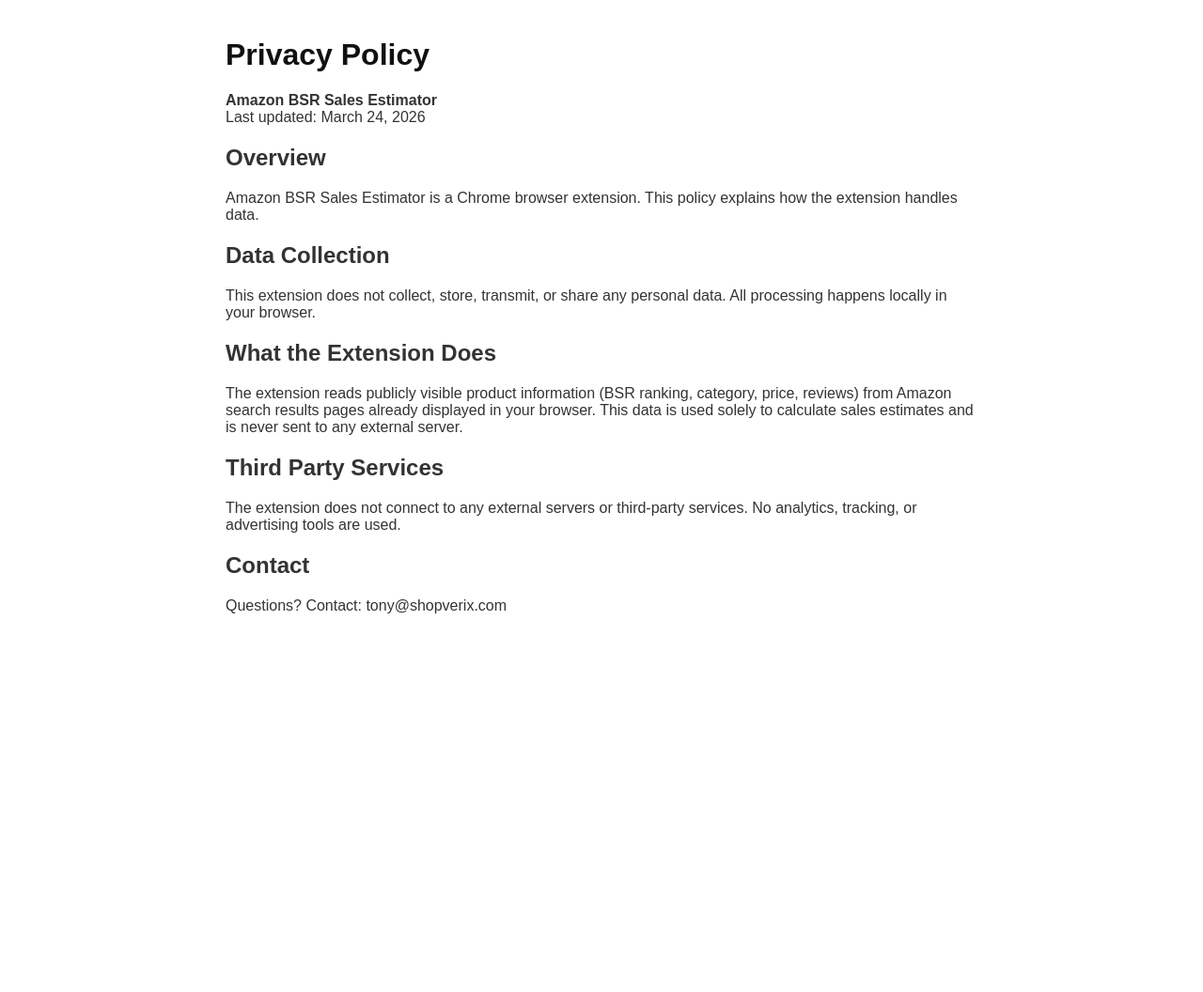
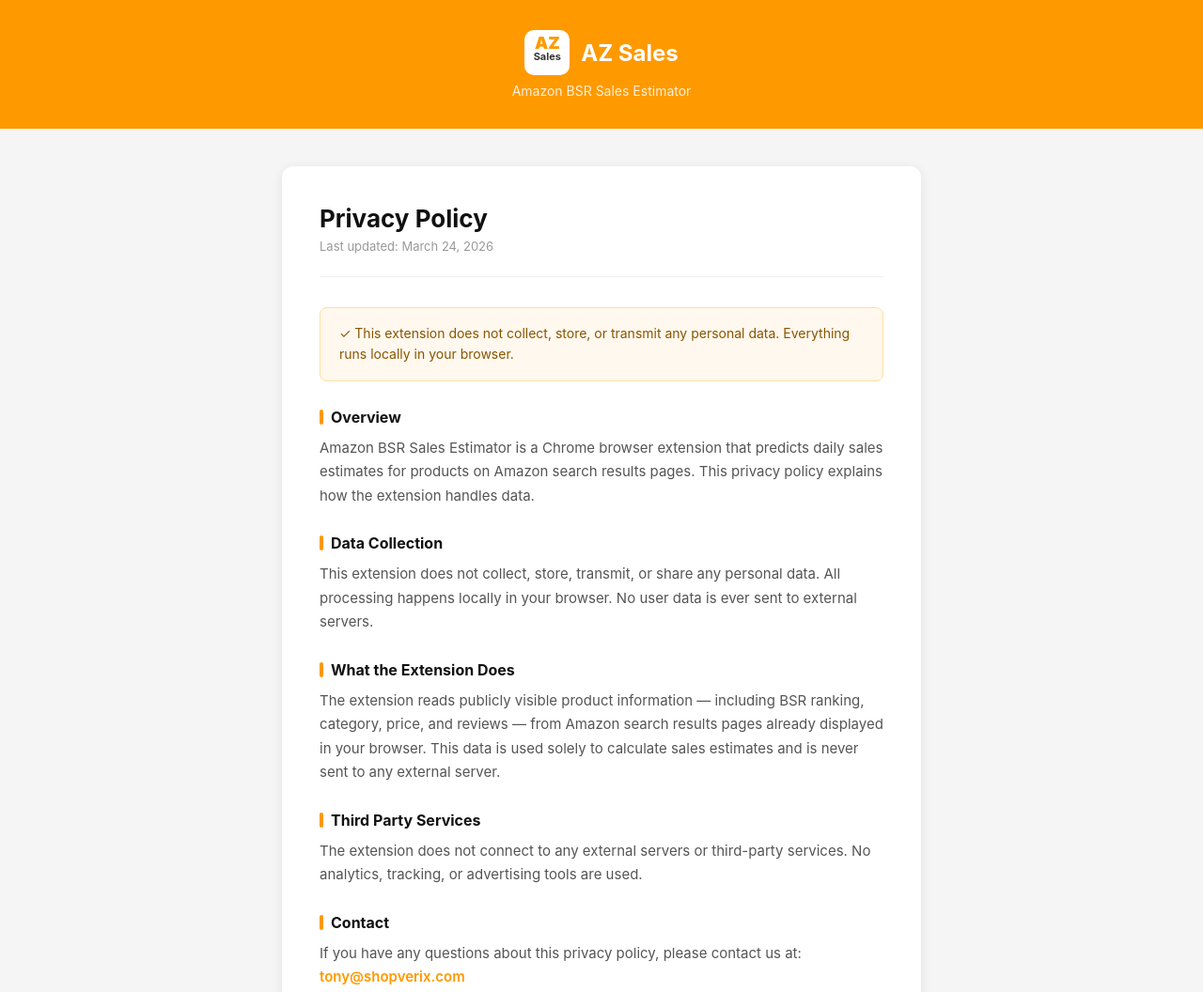
Before and after one commit to canliu/azsales-privacy, a plain HTML site: page index.html in a window 1280 px wide. Shown: the top 1056 px of the page at 94% size. Before the commit the page ends 800 px from the top, so only its background shows below. Drawn offline with Linux system fonts and the light colour scheme.

Commit message:
Update index.html
change the layout and design.

```diff
--- a/index.html
+++ b/index.html
@@ -1,25 +1,206 @@
 <!DOCTYPE html>
-<html>
+<html lang="en">
 <head>
 <meta charset="UTF-8">
+<meta name="viewport" content="width=device-width, initial-scale=1.0">
 <title>Privacy Policy — Amazon BSR Sales Estimator</title>
 <style>
-  body { font-family: Arial, sans-serif; max-width: 800px; margin: 40px auto; padding: 0 20px; color: #333; }
-  h1 { color: #111; }
+  * { margin: 0; padding: 0; box-sizing: border-box; }
+
+  body {
+    font-family: -apple-system, BlinkMacSystemFont, 'Segoe UI', Roboto, sans-serif;
+    background: #f5f5f5;
+    color: #333;
+    min-height: 100vh;
+  }
+
+  header {
+    background: #FF9900;
+    padding: 32px 0;
+    text-align: center;
+  }
+
+  .logo {
+    display: inline-flex;
+    align-items: center;
+    gap: 12px;
+    margin-bottom: 8px;
+  }
+
+  .logo-icon {
+    width: 48px;
+    height: 48px;
+    background: white;
+    border-radius: 10px;
+    display: flex;
+    align-items: center;
+    justify-content: flex-start;
+    flex-direction: column;
+    padding: 5px;
+  }
+
+  .logo-az {
+    font-size: 18px;
+    font-weight: 900;
+    color: #FF9900;
+    line-height: 1;
+  }
+
+  .logo-sales {
+    font-size: 11px;
+    font-weight: 700;
+    color: #333;
+    line-height: 1;
+  }
+
+  .logo-name {
+    font-size: 24px;
+    font-weight: 700;
+    color: white;
+  }
+
+  header p {
+    color: rgba(255,255,255,0.85);
+    font-size: 14px;
+  }
+
+  .container {
+    max-width: 720px;
+    margin: 40px auto;
+    padding: 0 20px 60px;
+  }
+
+  .card {
+    background: white;
+    border-radius: 12px;
+    padding: 40px;
+    box-shadow: 0 2px 12px rgba(0,0,0,0.08);
+  }
+
+  .card h1 {
+    font-size: 26px;
+    color: #111;
+    margin-bottom: 6px;
+  }
+
+  .updated {
+    font-size: 13px;
+    color: #999;
+    margin-bottom: 32px;
+    padding-bottom: 24px;
+    border-bottom: 1px solid #f0f0f0;
+  }
+
+  .section {
+    margin-bottom: 28px;
+  }
+
+  .section h2 {
+    font-size: 16px;
+    font-weight: 700;
+    color: #111;
+    margin-bottom: 10px;
+    display: flex;
+    align-items: center;
+    gap: 8px;
+  }
+
+  .section h2::before {
+    content: '';
+    display: inline-block;
+    width: 4px;
+    height: 16px;
+    background: #FF9900;
+    border-radius: 2px;
+  }
+
+  .section p {
+    font-size: 15px;
+    line-height: 1.7;
+    color: #555;
+  }
+
+  .highlight-box {
+    background: #fff8ee;
+    border: 1px solid #ffe0a0;
+    border-radius: 8px;
+    padding: 16px 20px;
+    margin-bottom: 28px;
+    font-size: 14px;
+    color: #885500;
+    line-height: 1.6;
+  }
+
+  .contact-link {
+    color: #FF9900;
+    text-decoration: none;
+    font-weight: 600;
+  }
+
+  .contact-link:hover {
+    text-decoration: underline;
+  }
+
+  footer {
+    text-align: center;
+    font-size: 13px;
+    color: #aaa;
+    margin-top: 32px;
+  }
 </style>
 </head>
 <body>
+
+<header>
+  <div class="logo">
+    <div class="logo-icon">
+      <span class="logo-az">AZ</span>
+      <span class="logo-sales">Sales</span>
+    </div>
+    <span class="logo-name">AZ Sales</span>
+  </div>
+  <p>Amazon BSR Sales Estimator</p>
+</header>
+
+<div class="container">
+  <div class="card">
     <h1>Privacy Policy</h1>
-<p><strong>Amazon BSR Sales Estimator</strong><br>Last updated: March 24, 2026</p>
+    <p class="updated">Last updated: March 24, 2026</p>
+
+    <div class="highlight-box">
+      ✓ This extension does not collect, store, or transmit any personal data. Everything runs locally in your browser.
+    </div>
+
+    <div class="section">
       <h2>Overview</h2>
-<p>Amazon BSR Sales Estimator is a Chrome browser extension. This policy explains how the extension handles data.</p>
+      <p>Amazon BSR Sales Estimator is a Chrome browser extension that predicts daily sales estimates for products on Amazon search results pages. This privacy policy explains how the extension handles data.</p>
+    </div>
+
+    <div class="section">
       <h2>Data Collection</h2>
-<p>This extension does not collect, store, transmit, or share any personal data. All processing happens locally in your browser.</p>
+      <p>This extension does not collect, store, transmit, or share any personal data. All processing happens locally in your browser. No user data is ever sent to external servers.</p>
+    </div>
+
+    <div class="section">
       <h2>What the Extension Does</h2>
-<p>The extension reads publicly visible product information (BSR ranking, category, price, reviews) from Amazon search results pages already displayed in your browser. This data is used solely to calculate sales estimates and is never sent to any external server.</p>
+      <p>The extension reads publicly visible product information — including BSR ranking, category, price, and reviews — from Amazon search results pages already displayed in your browser. This data is used solely to calculate sales estimates and is never sent to any external server.</p>
+    </div>
+
+    <div class="section">
       <h2>Third Party Services</h2>
       <p>The extension does not connect to any external servers or third-party services. No analytics, tracking, or advertising tools are used.</p>
+    </div>
+
+    <div class="section">
       <h2>Contact</h2>
-<p>Questions? Contact: tony@shopverix.com</p>
+      <p>If you have any questions about this privacy policy, please contact us at: <a class="contact-link" href="mailto:tony@shopverix.com">tony@shopverix.com</a></p>
+    </div>
+  </div>
+
+  <footer>
+    © 2026 AZ Sales · Amazon BSR Sales Estimator · Chrome Extension
+  </footer>
+</div>
+
 </body>
 </html>
```
Lines whose indentation alone changed are shown as unchanged.
